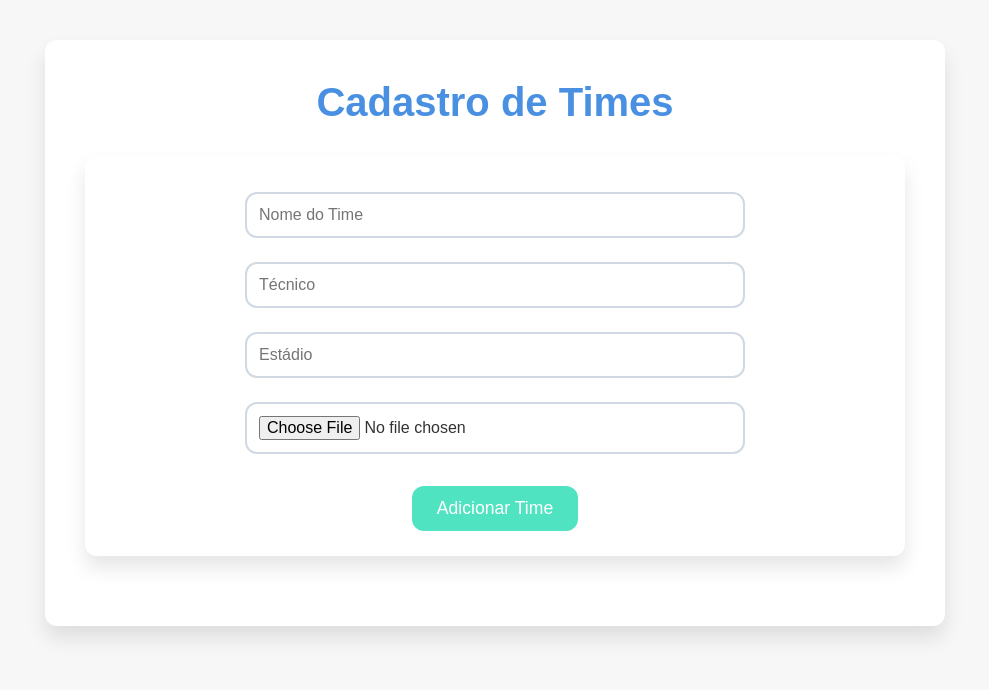
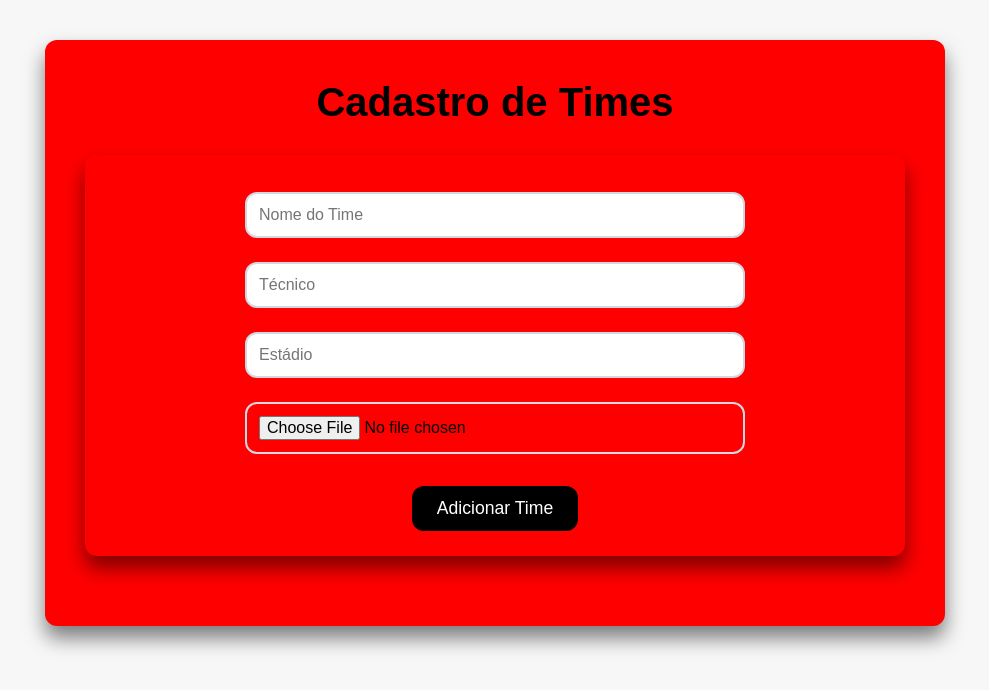
Before and after one commit to times-react/time-react, a React (Create React App) app: page / in a window 1280 px wide. Shown: the top 690 px of the page, without its empty margins (145-1134 px from the left). Built offline with nearby package versions, Linux system fonts and the light colour scheme.

Commit message:
atualização

```diff
--- a/src/components/TimeCard/styles.js
+++ b/src/components/TimeCard/styles.js
@@ -1,7 +1,7 @@
 import styled from 'styled-components';
 
 export const TimeCard = styled.div`
-  background-color: ${({ theme }) => theme.colors.cardBackground};
+  background-color: #f7f7f7;
   border: 1px solid ${({ theme }) => theme.colors.cardBorder};
   width: 280px;
   padding: 25px;
@@ -42,7 +42,7 @@ export const TimeCardTitle = styled.h2`
 
 export const TimeCardDetails = styled.p`
   font-size: 1rem;
-  color: ${({ theme }) => theme.colors.textSecondary};
+  color: #000;
   margin: 5px 0;
 
   @media (max-width: 768px) {
@@ -52,12 +52,13 @@ export const TimeCardDetails = styled.p`
 
 export const Button = styled.button`
   background-color: ${({ theme }) => theme.colors.secondary};
-  color: white;
-  padding: 12px 25px;
+  color: #fff;
+  padding: 8px 20px;
   border: none;
   margin-top: 20px;
   border-radius: ${({ theme }) => theme.borderRadius};
   cursor: pointer;
+  margin-right: 18px;
   font-size: 1.1rem;
   transition: all 0.3s ease;
 
--- a/src/pages/Home/index.js
+++ b/src/pages/Home/index.js
@@ -7,6 +7,7 @@ function Home() {
   const [times, setTimes] = useState([]);
   const [form, setForm] = useState({ nome: '', tecnico: '', logo: '', estadio: '' });
   const [editandoId, setEditandoId] = useState(null);
+  const [mensagem, setMensagem] = useState('');
 
   useEffect(() => {
     const timesSalvos = JSON.parse(localStorage.getItem('times')) || [];
@@ -18,6 +19,13 @@ function Home() {
       localStorage.setItem('times', JSON.stringify(times));
     }
   }, [times]);
+
+  const exibirMensagem = (texto) => {
+    setMensagem(texto);
+    setTimeout(() => {
+      setMensagem('');
+    }, 3000);
+  };
 
   const handleChange = (e) => {
     setForm({ ...form, [e.target.name]: e.target.value });
@@ -43,8 +51,10 @@ function Home() {
         );
         setTimes(timesAtualizados);
         setEditandoId(null);
+        exibirMensagem('Time editado com sucesso!');
       } else {
         setTimes([...times, { ...form, id: Date.now() }]);
+        exibirMensagem('Time adicionado com sucesso!');
       }
       setForm({ nome: '', tecnico: '', logo: '', estadio: '' });
     }
@@ -52,6 +62,7 @@ function Home() {
 
   const handleDelete = (id) => {
     setTimes(times.filter((time) => time.id !== id));
+    exibirMensagem('Time excluído com sucesso!');
   };
 
   const handleEdit = (time) => {
@@ -67,6 +78,20 @@ function Home() {
   return (
     <AppContainer>
       <Title>{editandoId ? 'Editar Time' : 'Cadastro de Times'}</Title>
+
+      {mensagem && (
+        <div style={{
+          backgroundColor: '#fef3c7',
+          color: '#92400e',
+          padding: '12px',
+          borderRadius: '8px',
+          marginBottom: '20px',
+          fontWeight: 'bold',
+        }}>
+          {mensagem}
+        </div>
+      )}
+
       <FormComponent
         form={form}
         onChange={handleChange}
@@ -76,7 +101,12 @@ function Home() {
       />
       <TimeListContainer>
         {times.map((time) => (
-          <TimeCardComponent key={time.id} time={time} onEdit={handleEdit} onDelete={handleDelete} />
+          <TimeCardComponent
+            key={time.id}
+            time={time}
+            onEdit={handleEdit}
+            onDelete={handleDelete}
+          />
         ))}
       </TimeListContainer>
     </AppContainer>
--- a/src/styles/theme.js
+++ b/src/styles/theme.js
@@ -1,13 +1,13 @@
 export const theme = {
   colors: {
-    primary: '#4A90E2',
-    secondary: '#50E3C2',
+    primary: '#000',
+    secondary: '#000',
     background: '#f7f7f7',
-    cardBackground: '#ffffff',
+    cardBackground: '#ff0000',
     cardBorder: '#D0D9E1',
-    textPrimary: '#333333',
-    textSecondary: '#888888',
+    textPrimary: '#000',
+    textSecondary: '#f7f7f7',
   },
-  boxShadow: '0 12px 20px rgba(0, 0, 0, 0.1)',
+  boxShadow: '0 12px 20px rgba(0, 0, 0, 0.5)',
   borderRadius: '12px',
 };
```
Also changed, not shown: src/App.js (+0 -223 lines), src/index.js (+0 -18 lines).
